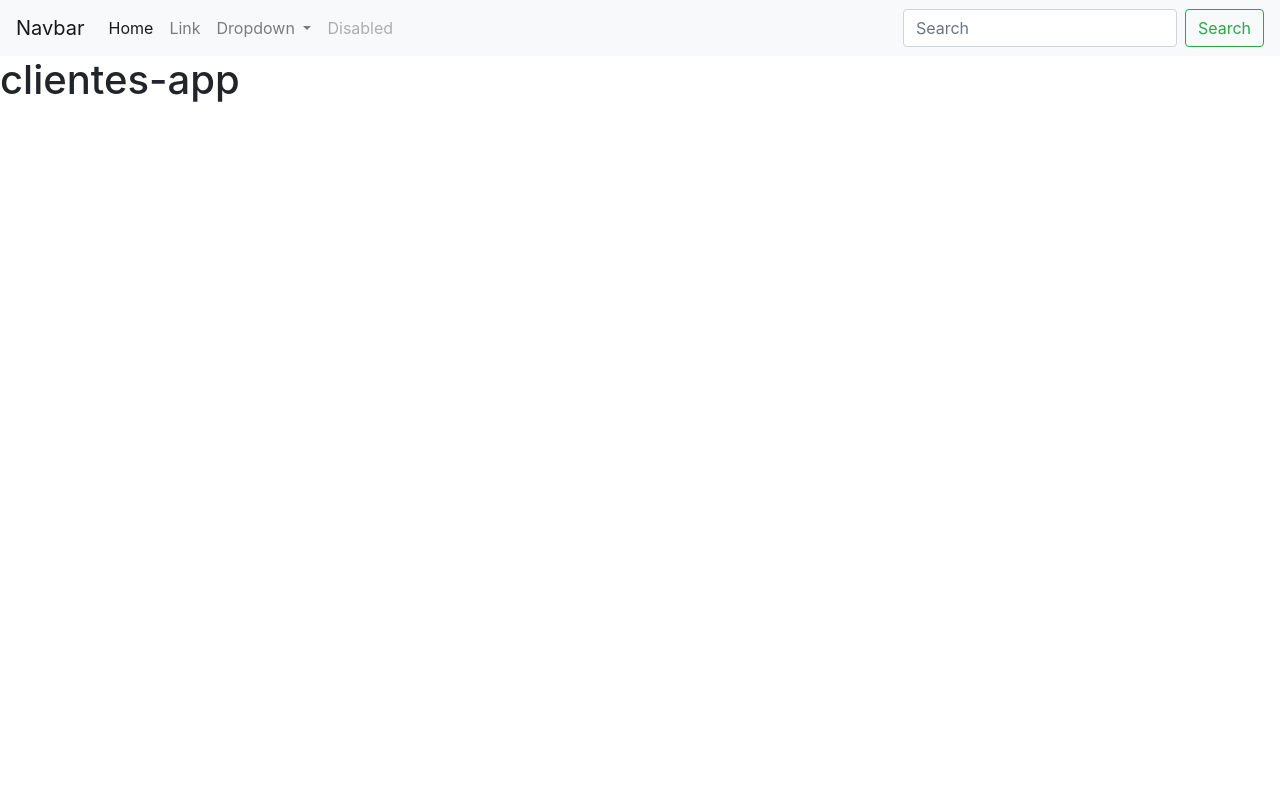
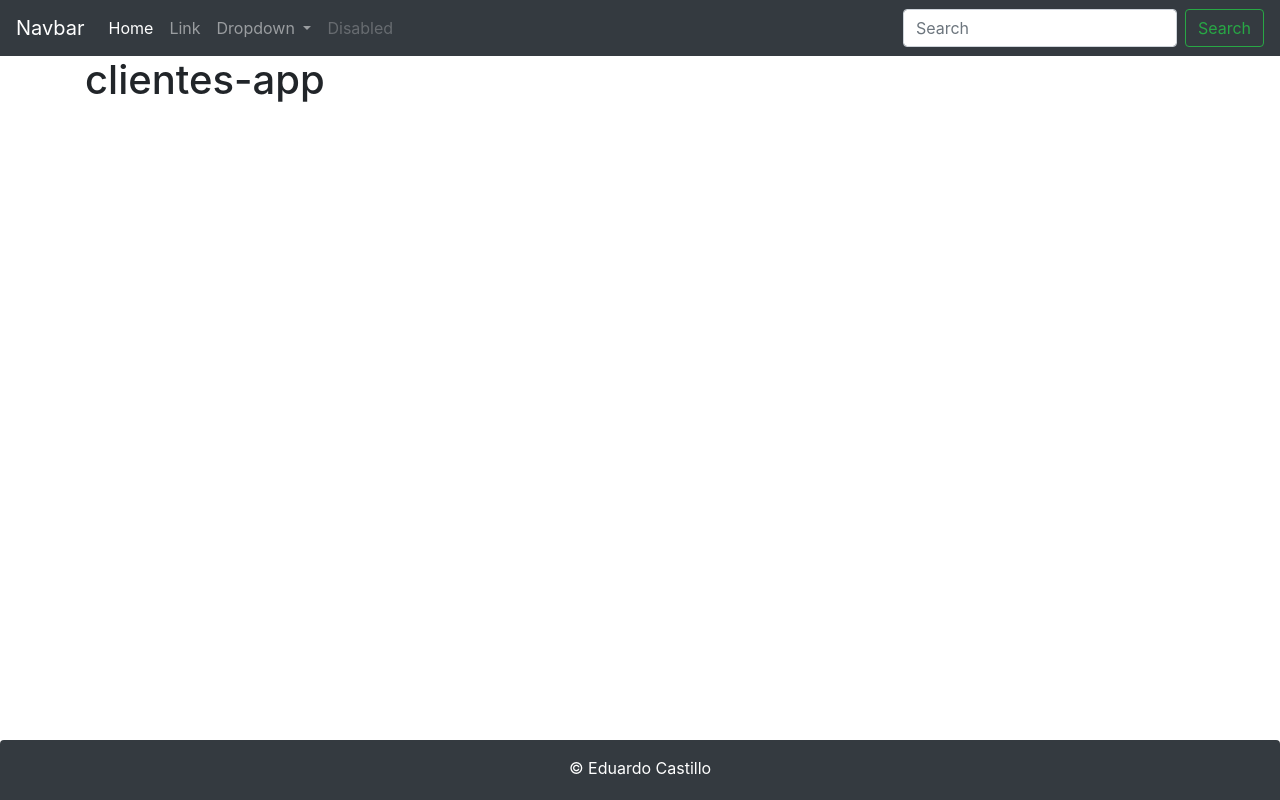
Before and after one commit to lincidro/angular-spring5-clientes, an Angular app: page / in a window 1280 px wide. Built offline with nearby package versions, Linux system fonts and the light colour scheme.

Commit message:
feat: footer component y cambio de color de navBar

```diff
--- a/src/app/app.component.html
+++ b/src/app/app.component.html
@@ -1,37 +1,7 @@
-<nav class="navbar navbar-expand-lg navbar-light bg-light">
-  <a class="navbar-brand" href="#">Navbar</a>
-  <button class="navbar-toggler" type="button" data-toggle="collapse" data-target="#navbarSupportedContent" aria-controls="navbarSupportedContent" aria-expanded="false" aria-label="Toggle navigation">
-    <span class="navbar-toggler-icon"></span>
-  </button>
+<header-component></header-component>
 
-  <div class="collapse navbar-collapse" id="navbarSupportedContent">
-    <ul class="navbar-nav mr-auto">
-      <li class="nav-item active">
-        <a class="nav-link" href="#">Home <span class="sr-only">(current)</span></a>
-      </li>
-      <li class="nav-item">
-        <a class="nav-link" href="#">Link</a>
-      </li>
-      <li class="nav-item dropdown">
-        <a class="nav-link dropdown-toggle" href="#" id="navbarDropdown" role="button" data-toggle="dropdown" aria-haspopup="true" aria-expanded="false">
-          Dropdown
-        </a>
-        <div class="dropdown-menu" aria-labelledby="navbarDropdown">
-          <a class="dropdown-item" href="#">Action</a>
-          <a class="dropdown-item" href="#">Another action</a>
-          <div class="dropdown-divider"></div>
-          <a class="dropdown-item" href="#">Something else here</a>
-        </div>
-      </li>
-      <li class="nav-item">
-        <a class="nav-link disabled" href="#">Disabled</a>
-      </li>
-    </ul>
-    <form class="form-inline my-2 my-lg-0">
-      <input class="form-control mr-sm-2" type="search" placeholder="Search" aria-label="Search">
-      <button class="btn btn-outline-success my-2 my-sm-0" type="submit">Search</button>
-    </form>
-  </div>
-</nav>
+<div class="container">
+  <h1>{{title}}</h1>
+</div>
 
-<h1>{{title}}</h1>
+<footer-component></footer-component>
--- a/src/app/app.module.ts
+++ b/src/app/app.module.ts
@@ -1,11 +1,15 @@
+import { HeaderComponent } from './header/header.component';
 import { BrowserModule } from '@angular/platform-browser';
 import { NgModule } from '@angular/core';
 
 import { AppComponent } from './app.component';
+import { FooterComponent } from './footer/footer.component';
 
 @NgModule({
   declarations: [
-    AppComponent
+    AppComponent,
+    HeaderComponent,
+    FooterComponent
   ],
   imports: [
     BrowserModule
--- /dev/null
+++ b/src/app/footer/footer.component.css
@@ -0,0 +1,6 @@
+.footer {
+  position: absolute;
+  bottom: 0px;
+  height: 60px;
+  width: 100%;
+}
--- /dev/null
+++ b/src/app/footer/footer.component.html
@@ -0,0 +1,7 @@
+<footer class="footer bg-dark rounded-top text-center">
+  <div class="container py-2">
+    <p class="text-white my-2">
+      &copy; {{autor.nombre + ' ' + autor.apellido}}
+    </p>
+  </div>
+</footer>
--- /dev/null
+++ b/src/app/footer/footer.component.ts
@@ -0,0 +1,13 @@
+import { Component } from '@angular/core';
+
+@Component({
+  selector: 'footer-component',
+  templateUrl: './footer.component.html',
+  styleUrls: ['./footer.component.css']
+})
+export class FooterComponent {
+  public autor: any = {
+    nombre: 'Eduardo',
+    apellido: 'Castillo'
+  }
+}
--- /dev/null
+++ b/src/app/header/header.component.html
@@ -0,0 +1,35 @@
+<nav class="navbar navbar-expand-lg navbar-dark bg-dark">
+  <a class="navbar-brand" href="#">Navbar</a>
+  <button class="navbar-toggler" type="button" data-toggle="collapse" data-target="#navbarSupportedContent" aria-controls="navbarSupportedContent" aria-expanded="false" aria-label="Toggle navigation">
+    <span class="navbar-toggler-icon"></span>
+  </button>
+
+  <div class="collapse navbar-collapse" id="navbarSupportedContent">
+    <ul class="navbar-nav mr-auto">
+      <li class="nav-item active">
+        <a class="nav-link" href="#">Home <span class="sr-only">(current)</span></a>
+      </li>
+      <li class="nav-item">
+        <a class="nav-link" href="#">Link</a>
+      </li>
+      <li class="nav-item dropdown">
+        <a class="nav-link dropdown-toggle" href="#" id="navbarDropdown" role="button" data-toggle="dropdown" aria-haspopup="true" aria-expanded="false">
+          Dropdown
+        </a>
+        <div class="dropdown-menu" aria-labelledby="navbarDropdown">
+          <a class="dropdown-item" href="#">Action</a>
+          <a class="dropdown-item" href="#">Another action</a>
+          <div class="dropdown-divider"></div>
+          <a class="dropdown-item" href="#">Something else here</a>
+        </div>
+      </li>
+      <li class="nav-item">
+        <a class="nav-link disabled" href="#">Disabled</a>
+      </li>
+    </ul>
+    <form class="form-inline my-2 my-lg-0">
+      <input class="form-control mr-sm-2" type="search" placeholder="Search" aria-label="Search">
+      <button class="btn btn-outline-success my-2 my-sm-0" type="submit">Search</button>
+    </form>
+  </div>
+</nav>
--- /dev/null
+++ b/src/app/header/header.component.ts
@@ -0,0 +1,9 @@
+import { Component } from '@angular/core';
+
+@Component({
+  selector: 'header-component',
+  templateUrl: './header.component.html',
+})
+export class HeaderComponent {
+  title = 'Header Component';
+}
```
